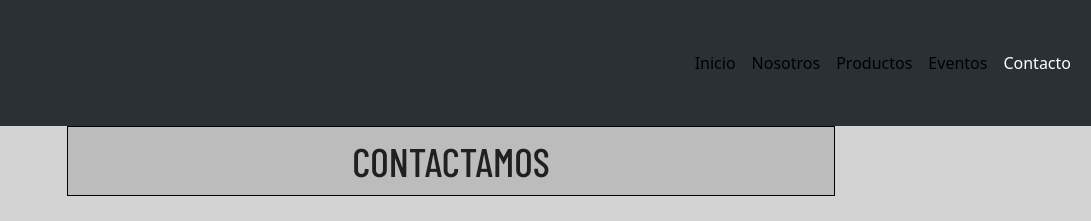
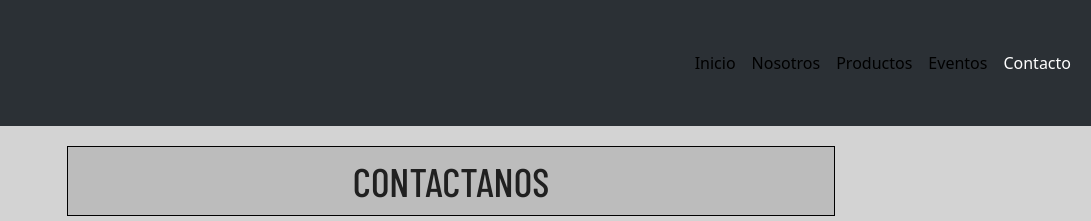
Before and after one commit to Javierverde/licores, a plain HTML site: page pages/contact.html in a window 1280 px wide. Shown: the top 221 px of the page, 189-1280 px from the left. Drawn offline with nearby package versions, Linux system fonts and the light colour scheme; a web font is replaced by a local one.

Commit message:
contactoFinal

```diff
--- a/css/style.css
+++ b/css/style.css
@@ -186,6 +186,7 @@ div.carousel-caption p{
     font-style: normal;
     margin-left: 20%;
     margin-right: 20%;
+    margin-top: 20px;
 }
 div.containerContact {
     display: flex;
--- a/pages/contact.html
+++ b/pages/contact.html
@@ -52,7 +52,7 @@
         </nav>
     </header>
     <div class="textoContacto">
-        <h1>CONTACTAMOS</h1>
+        <h1>CONTACTANOS</h1>
     <div class="row justify-content-center align-text-center">
         <div class="col-sm-12 col-md-12 col-lg-4">
             <p class="textoMapa">Tambien podes encontrarnos en:</p>
```
